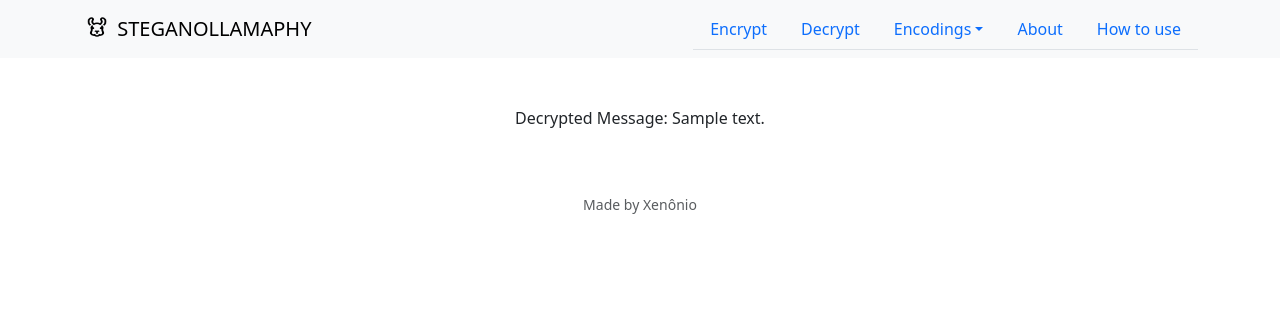
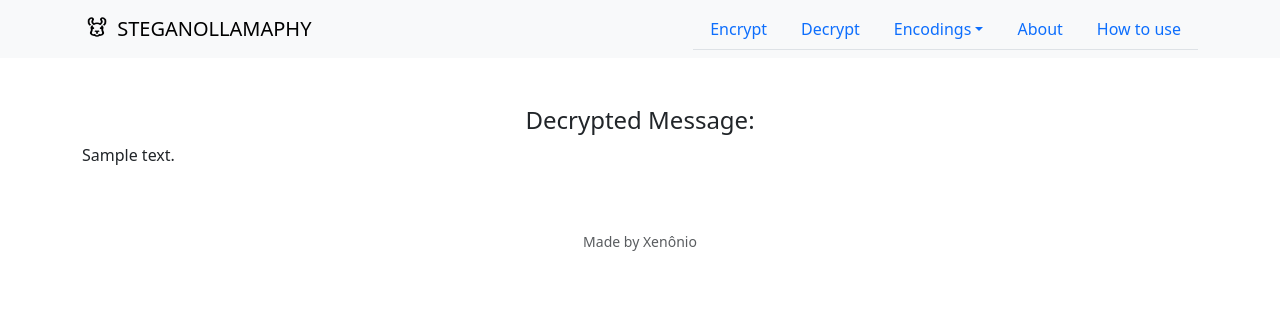
Before and after one commit to Xennonio/steganollamaphy, a Flask app: template templates/decrypted.html in a window 1280 px wide. Shown: the top 318 px of the page. Run offline with Flask 3, Linux system fonts and the light colour scheme; the template is opened without the code that fills it: most values are stand-ins (such as "Sample title", 1, 10 or a date in 2020); some libraries are stand-ins or nearby versions.

Commit message:
hotfix paragraph decrypted

```diff
--- a/templates/decrypted.html
+++ b/templates/decrypted.html
@@ -5,5 +5,6 @@
 {% endblock %}
 
 {% block main %}
-    <p>Decrypted Message: {{ decrypted_message }}</p>
+    <h4 style="text-align: center;">Decrypted Message:</h4>
+    <p style="max-width: fit-content;">{{ decrypted_message }}</p>
 {% endblock %}
```
